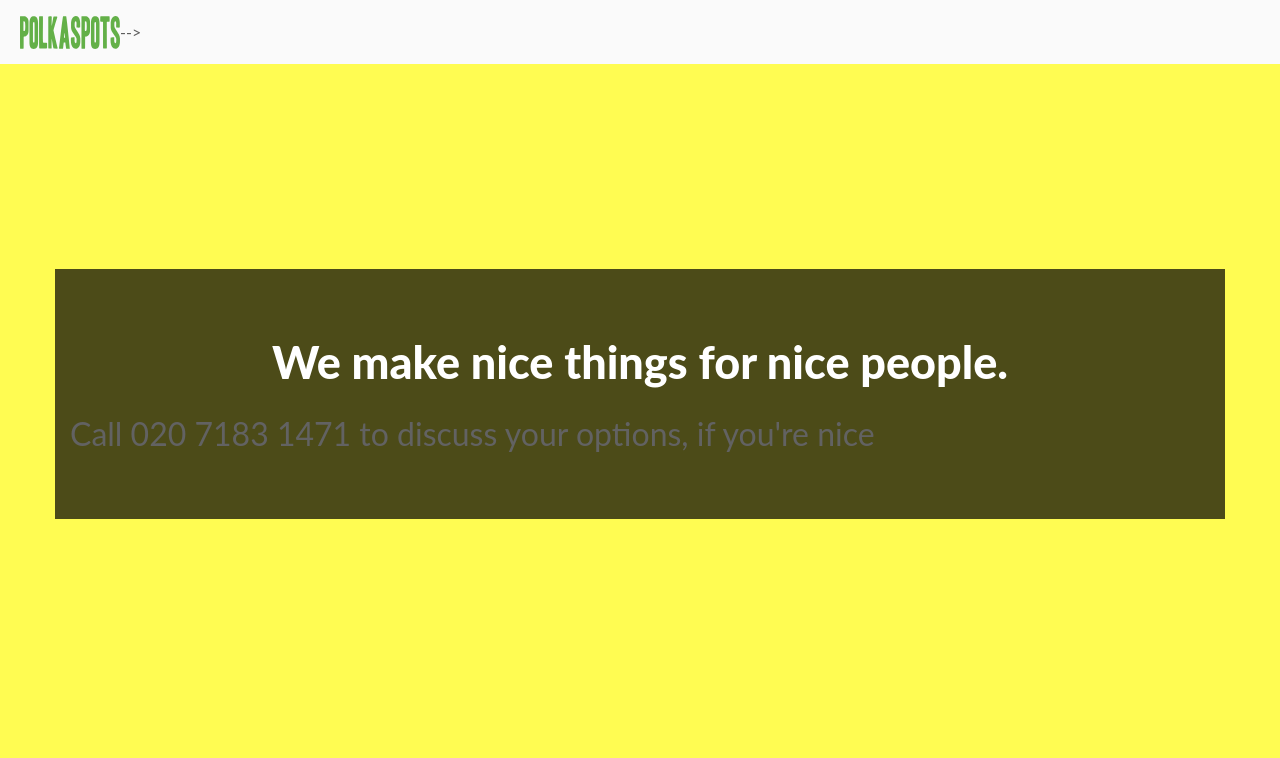
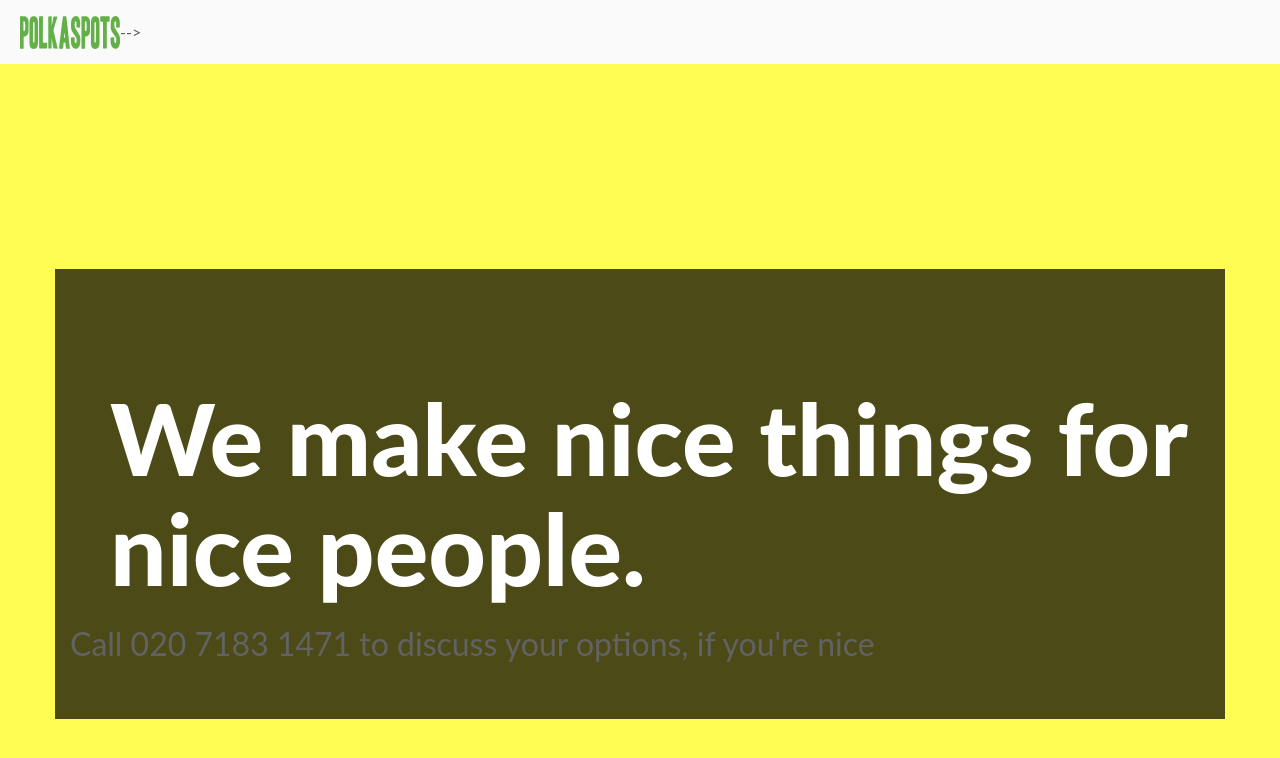
Before and after one commit to simonmorley/polkaspots.com, a Jekyll site: the page built from index.html, in a window 1280 px wide. Shown: the top 758 px of the page. Built offline with Jekyll 4.4.1, drawn with Linux system fonts in a browser that asks for light colours; nearby versions of some CDN libraries; Markdown is read by kramdown in place of the engine named in the settings.

Commit message:
Update home.css

```diff
--- a/css/home.css
+++ b/css/home.css
@@ -57,10 +57,11 @@
   }
 
   .ct-is-container h1 {
-    text-align: center;
+    text-align: left;
+    padding-left: 40px;
     vertical-align: middle;
-    font-size: 45px;
-    line-height: 60px;
+    font-size: 100px;
+    line-height: 110px;
     font-weight: 800;
   }
 
@@ -482,7 +483,7 @@ ul.title-area {
 }
 
 .ct-is-container {
-  height: 250px;
+  height: 450px;
 }
 
 .typed-cursor{
```
